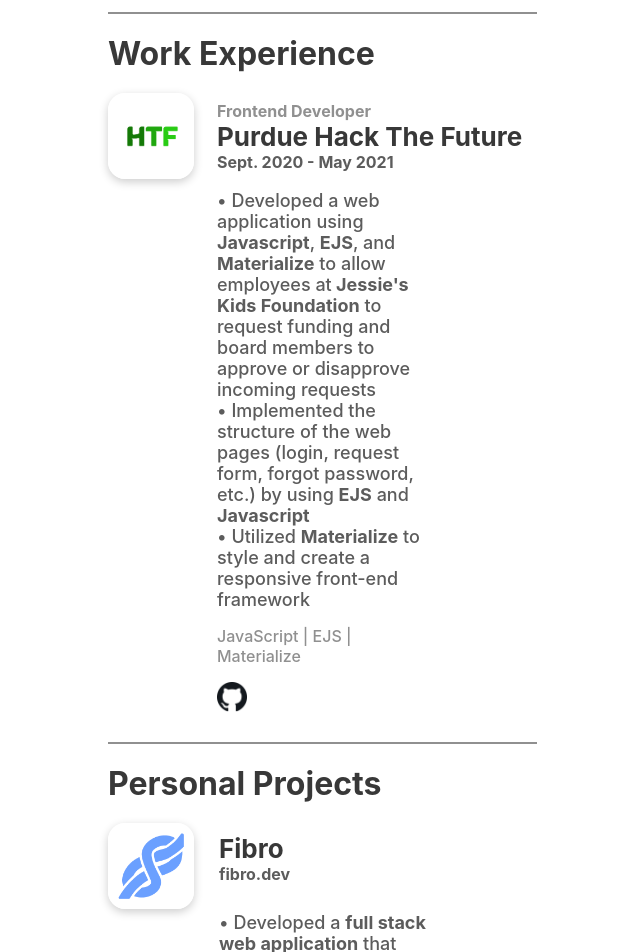
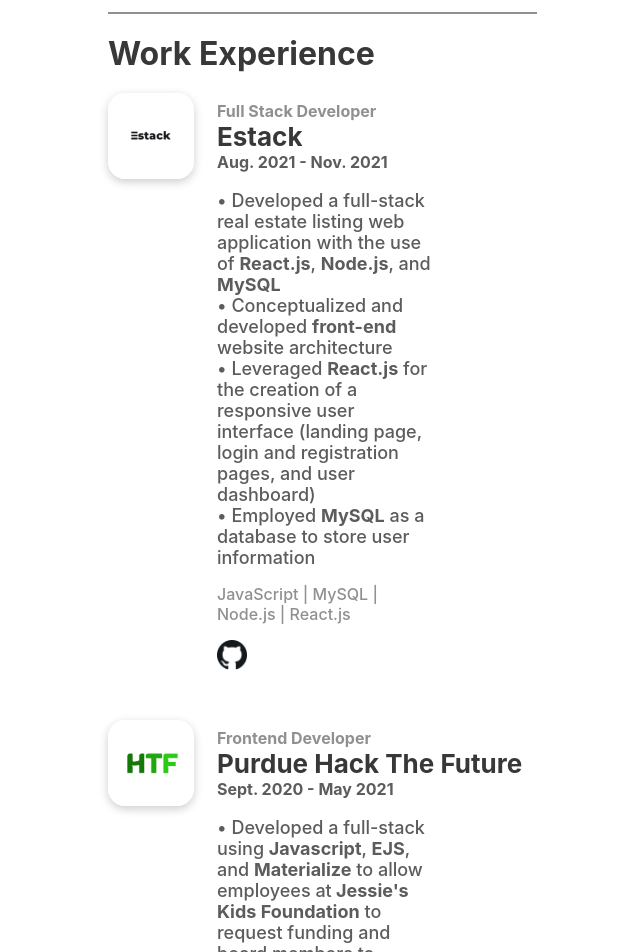
Before and after one commit to andrewni1/personal-website, a React (Create React App) app: page / in a window 1280 px wide. Shown: the part 1400-2352 px from the top of the page, without its empty margins (340-980 px from the left). Built offline with nearby package versions, Linux system fonts and the light colour scheme.

Commit message:
Updating experience

```diff
--- a/src/components/About.js
+++ b/src/components/About.js
@@ -13,7 +13,7 @@
                         My area of interest in the CS field lies in <b>Full Stack Development</b>. I am always looking to create products with a seemless interface on
                         the Frontend while implementing functionality on the Backend.
                         <br /> <br />
-                        Some of my interests include the Stock Market, Blackjack, Weight Training, and Poker.
+                        Some of my interests include Personal Finance, Blackjack, Weightlifting, and Web3.
                     </p>
                 </div>
                 <img className="picture" src={MyPic} alt="pic"/>
--- a/src/components/Experience.js
+++ b/src/components/Experience.js
@@ -1,5 +1,6 @@
 import React from 'react'
 import HTF from '../pictures/hackthefuture.png'
+import Estack from '../pictures/estack.png'
 import Github from '../pictures/github.png'
 import './experience.css'
 
@@ -8,18 +9,40 @@
         <div className="experience-container">
             <h1 className="header">Work Experience</h1>
             <div className="content-container">
+                <img className="experience-icon" src={Estack} alt="estack"/>
+                <div className="experience-header">
+                    <h3 className="experience-role">Full Stack Developer</h3>
+                    <h2 className="experience-org">Estack</h2>
+                    <h3 className="experience-timeframe">Aug. 2021 - Nov. 2021</h3>
+                    <p className="experience-description">
+                        • Developed a full-stack real estate listing web application with the use of <b>React.js</b>, <b>Node.js</b>, and <b>MySQL</b>
+                        <br />
+                        • Conceptualized and developed <b>front-end</b> website architecture
+                        <br />
+                        • Leveraged <b>React.js</b> for the creation of a responsive user interface (landing page, login and registration pages, and user dashboard)
+                        <br />
+                        • Employed <b>MySQL</b> as a database to store user information
+                        <br />
+                        <p className="experience-technologies">JavaScript | MySQL | Node.js | React.js</p>
+                        <a href="https://github.com/Estack-industries/estack-app" target="_blank" rel="noreferrer"><img className="experience-github" src={Github} alt="github"/></a>
+                    </p>
+                </div>
+            </div>
+            <div className="content-container">
                 <img className="experience-icon" src={HTF} alt="htf"/>
                 <div className="experience-header">
                     <h3 className="experience-role">Frontend Developer</h3>
                     <h2 className="experience-org">Purdue Hack The Future</h2>
                     <h3 className="experience-timeframe">Sept. 2020 - May 2021</h3>
                     <p className="experience-description">
-                        • Developed a web application using <b>Javascript</b>, <b>EJS</b>, and <b>Materialize</b> to allow employees at
+                        • Developed a full-stack using <b>Javascript</b>, <b>EJS</b>, and <b>Materialize</b> to allow employees at
                         <b> Jessie's Kids Foundation</b> to request funding and board members to approve or disapprove incoming requests
                         <br />
-                        • Implemented the structure of the web pages (login, request form, forgot password, etc.) by using <b>EJS</b> and <b>Javascript</b>
+                        • Implemented the front-end architecture of the web pages (login, request form, forgot password, etc.) by utilizing <b>EJS</b> and <b>JavaScript</b>
                         <br />
-                        • Utilized <b>Materialize</b> to style and create a responsive front-end framework
+                        • Leveraged <b>Materialize</b> to style the web pages (login, request form, etc.) and to create a seamless and responsive front-end framework
+                        <br />
+                        • Attended multiple stand-ups throughout the week to update the team on my progress and address any concerns and/or problems that have arisen
                         <br />
                         <p className="experience-technologies">JavaScript | EJS | Materialize</p>
                         <a href="https://github.com/Hack-the-Future/jessies-kids-foundation" target="_blank" rel="noreferrer"><img className="experience-github" src={Github} alt="github"/></a>
--- a/src/components/Projects.js
+++ b/src/components/Projects.js
@@ -18,7 +18,7 @@
                         <a className="project-link" href="https://fibro.dev/" target="_blank" rel="noreferrer">fibro.dev</a>
                     </h3>
                     <p className="projects-description">
-                        • Developed a <b>full stack web application</b> that allows authenticated users to record their product inventory with details such as product name, price, and group
+                        • Developed a <b>full-stack web application</b> that allows authenticated users to record their product inventory with details such as product name, price, and group
                         <br />
                         • Utilized <b>Next.js</b> to allow for enhanced user experience and application performance with Next.js's server-side rendering and static site generation
                         <br />
```
Also changed, not shown: src/pictures/estack.png (added), 1 other file (tests, documents, lock files or other folders).
